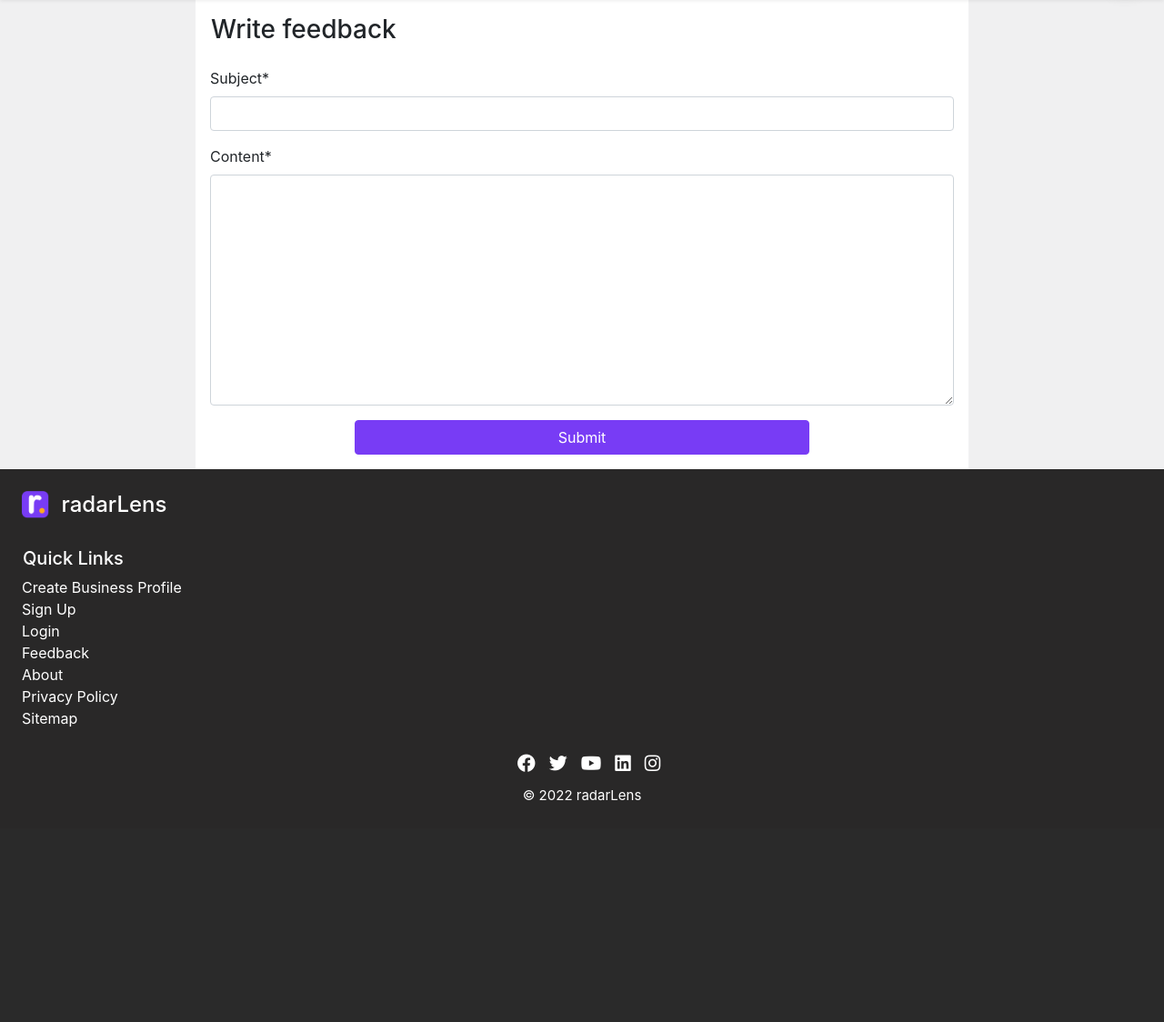
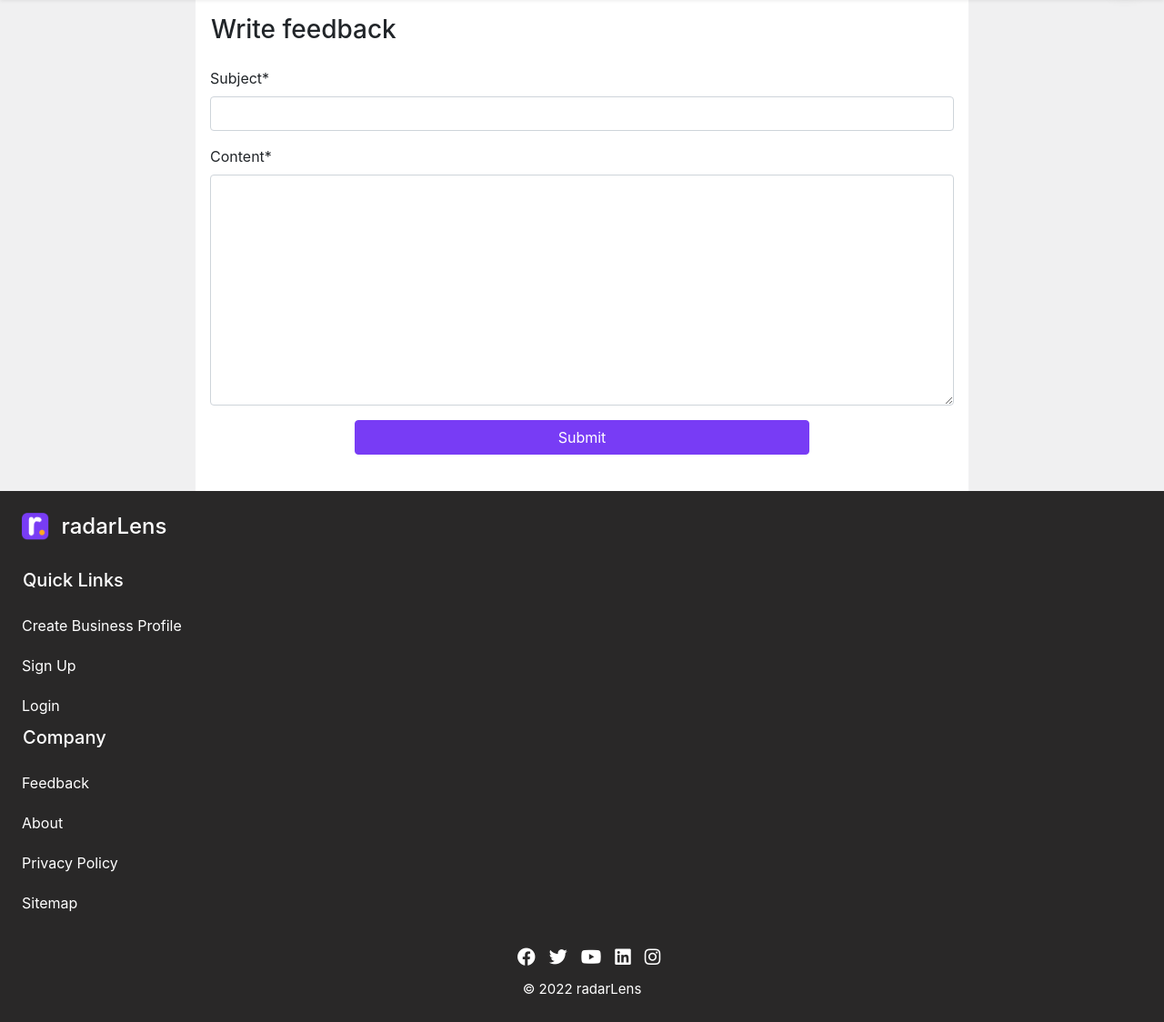
Before and after one commit to Dheelyte/radarlens, a Django app: page /feedback/contact/ in a window 1280 px wide. Shown: the part 51-1175 px from the top of the page at 91% size. Before the commit the page ends 932 px from the top, so only its background shows below. Run offline with Django 3.2, Linux system fonts and the light colour scheme; some libraries are stand-ins or nearby versions; some web fonts are replaced.

Commit message:
uninstall django-csp. Make style modifications

```diff
--- a/Shuttleboost/settings.py
+++ b/Shuttleboost/settings.py
@@ -195,7 +195,7 @@ CRISPY_TEMPLATE_PACK = 'bootstrap4'
 LOGIN_URL = 'login'
 CREATE_REDIRECT_URL = '/signup/?next=/create/'
 
-SECURE_HSTS_SECONDS = 2592000
+SECURE_HSTS_SECONDS = 2_592_000
 SECURE_HSTS_PRELOAD = True
 SECURE_HSTS_INCLUDE_SUBDOMAINS = True
 SECURE_PROXY_SSL_HEADER = ("HTTP_X_FORWARDED_PROTO", "https")
--- a/static/css/about.css
+++ b/static/css/about.css
@@ -92,4 +92,5 @@ footer a:hover {
 .quick-links a {
     display: block;
     color: #fff;
+    padding: 10px 0px;
 }
--- a/templates/feedback/contact.html
+++ b/templates/feedback/contact.html
@@ -27,6 +27,7 @@ Contact Us
         .quick-links a {
             display: block;
             color: #fff;
+            padding: 10px 0px;
         }
         .links a {
             color: #fff;
@@ -49,7 +50,7 @@ Contact Us
         <form method="POST">
             {% csrf_token %}
             {{ form | crispy }}
-            <div class="text-center">
+            <div class="text-center mb-4">
                 <input type="submit" class="btn max-btn" name="Submit">
             </div>
         </form>
@@ -62,10 +63,11 @@ Contact Us
       <h4 style="display: inline" class="pt-2"><span style="color: #ffffff;">radarLens</span></h4>
     </a>
     <div class="quick-links mt-4 mb-4">
-      <h5 class="mb-2">Quick Links</h5>
+        <h5 class="mb-3">Quick Links</h5>
         <a href="{% url 'create-business' %}">Create Business Profile</a>
         <a href="{% url 'signup' %}" class="">Sign Up</a>
         <a href="{% url 'login' %}">Login</a>
+        <h5 class="mb-3">Company</h5>
         <a href="{% url 'contact' %}">Feedback</a>
         <a href="{% url 'about' %}">About</a>
         <a href="{% url 'privacy-policy' %}">Privacy Policy</a>
--- a/templates/mainapp/about.html
+++ b/templates/mainapp/about.html
@@ -84,10 +84,11 @@ See Businesses and services near you
           <h4 style="display: inline" class="pt-2"><span style="color: #ffffff;">radarLens</span></h4>
         </a>
         <div class="quick-links mt-4 mb-4">
-          <h5 class="mb-2">Quick Links</h5>
+          <h5 class="mb-3">Quick Links</h5>
           <a href="{% url 'create-business' %}">Create Business Profile</a>
           <a href="{% url 'signup' %}" class="">Sign Up</a>
           <a href="{% url 'login' %}">Login</a>
+          <h5 class="mb-3">Company</h5>
           <a href="{% url 'contact' %}">Feedback</a>
           <a href="{% url 'about' %}">About</a>
           <a href="{% url 'privacy-policy' %}">Privacy Policy</a>
--- a/templates/mainapp/home.html
+++ b/templates/mainapp/home.html
@@ -56,7 +56,7 @@ See Businesses and services near you
     </div>
 
     <div class="text-center position-relative cta bg-white pt-4 shadow-sm" style="padding-bottom: 60px;">
-        <h1 class="text-center p-4" style="font-size: 30px;">Create a <span style="color: #FEA000">Business Profile</span> and sell to more people near you.</h1>
+        <h1 class="text-center p-4" style="font-size: 30px;">Create a <span class="purple">Business Profile</span> and sell to more people near you.</h1>
         <p class="mb-3 pb-4 pr-4 pl-4">
           RadarLens helps small businesses gain visibility by showcasing their businesses and products to people closest to them.
         </p>
@@ -116,7 +116,7 @@ See Businesses and services near you
             <p class="text-center p-3">People may find your business and products on Google and other search engines</p>
           </div>
         </div>
-        <div class="p-3 pt-5 pb-5" style="background-color: rgb(255, 255, 226);">
+        <div class="p-3 pt-5 pb-5">
           <h1 class="text-center p-3 purple">The online presence your small business needs</h1>
           <div class="text-center p-4">
             <a href="{% url 'create-business' %}" class="cta-button rounded border-0 mt-4 mb-4 font-weight-bold">Create Business Profile</a>
@@ -136,6 +136,7 @@ See Businesses and services near you
         <a href="{% url 'create-business' %}">Create Business Profile</a>
         <a href="{% url 'signup' %}" class="">Sign Up</a>
         <a href="{% url 'login' %}">Login</a>
+        <h5 class="mb-3">Company</h5>
         <a href="{% url 'contact' %}">Feedback</a>
         <a href="{% url 'about' %}">About</a>
         <a href="{% url 'privacy-policy' %}">Privacy Policy</a>
```
Lines whose indentation alone changed are shown as unchanged.
